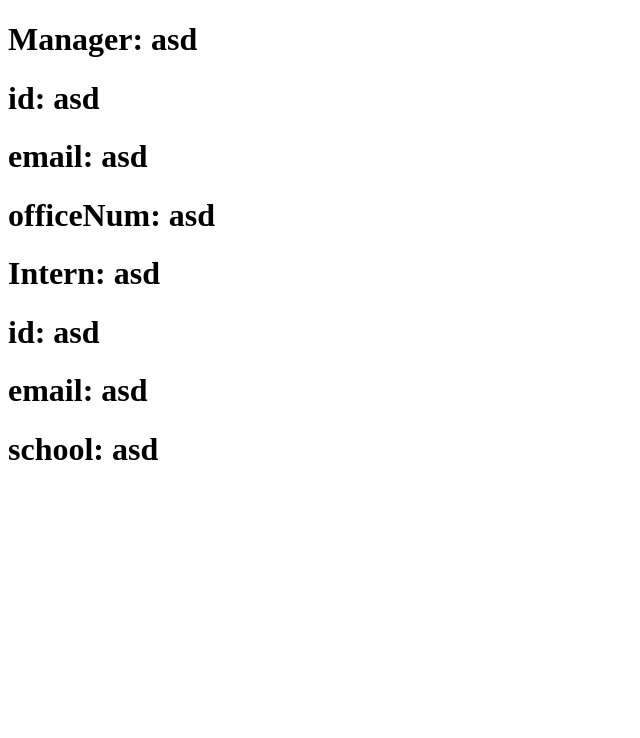
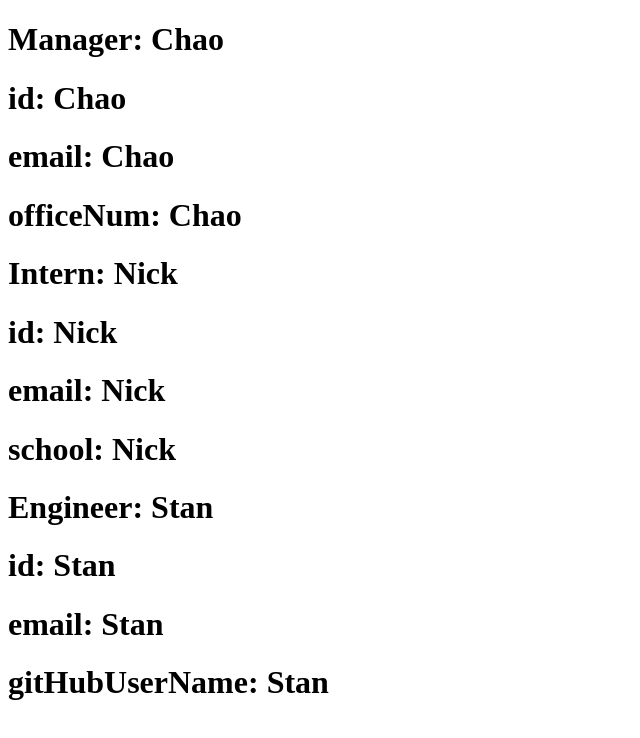
Before and after one commit to Chaoly123/team-profile-gen, a website: page index.html in a window 1280 px wide. Shown: the whole page, without its empty margins (0-640 px from the left). Drawn offline with Linux system fonts and the light colour scheme.

```diff
--- a/index.html
+++ b/index.html
@@ -7,15 +7,20 @@
     <title>Team Profiler</title>
 </head>
 <body>
-    <h1>Manager:  asd</h1>
-    <h1>id:  asd</h1>
-    <h1>email:  asd</h1>
-    <h1>officeNum:  asd</h1>
+    <h1>Manager:  Chao</h1>
+    <h1>id:  Chao</h1>
+    <h1>email:  Chao</h1>
+    <h1>officeNum:  Chao</h1>
 
-            <h1>Intern:  asd</h1>
-            <h1>id:  asd</h1>
-            <h1>email:  asd</h1>
-            <h1>school:  asd</h1>
+            <h1>Intern:  Nick</h1>
+            <h1>id:  Nick</h1>
+            <h1>email:  Nick</h1>
+            <h1>school:  Nick</h1>
+
+            <h1>Engineer:  Stan</h1>
+            <h1>id:  Stan</h1>
+            <h1>email:  Stan</h1>
+            <h1>gitHubUserName:  Stan</h1>
 
 </body>
 </html>
```
Also changed, not shown: README.md.
